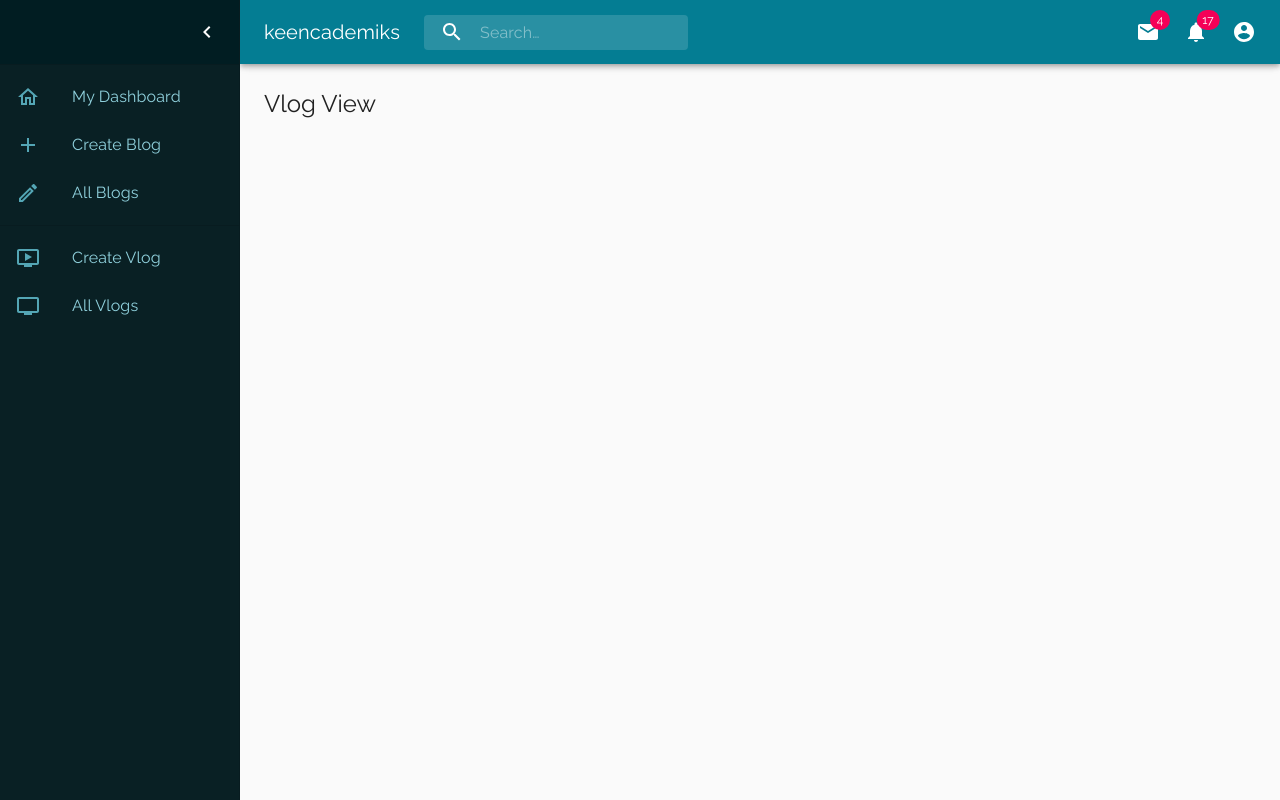
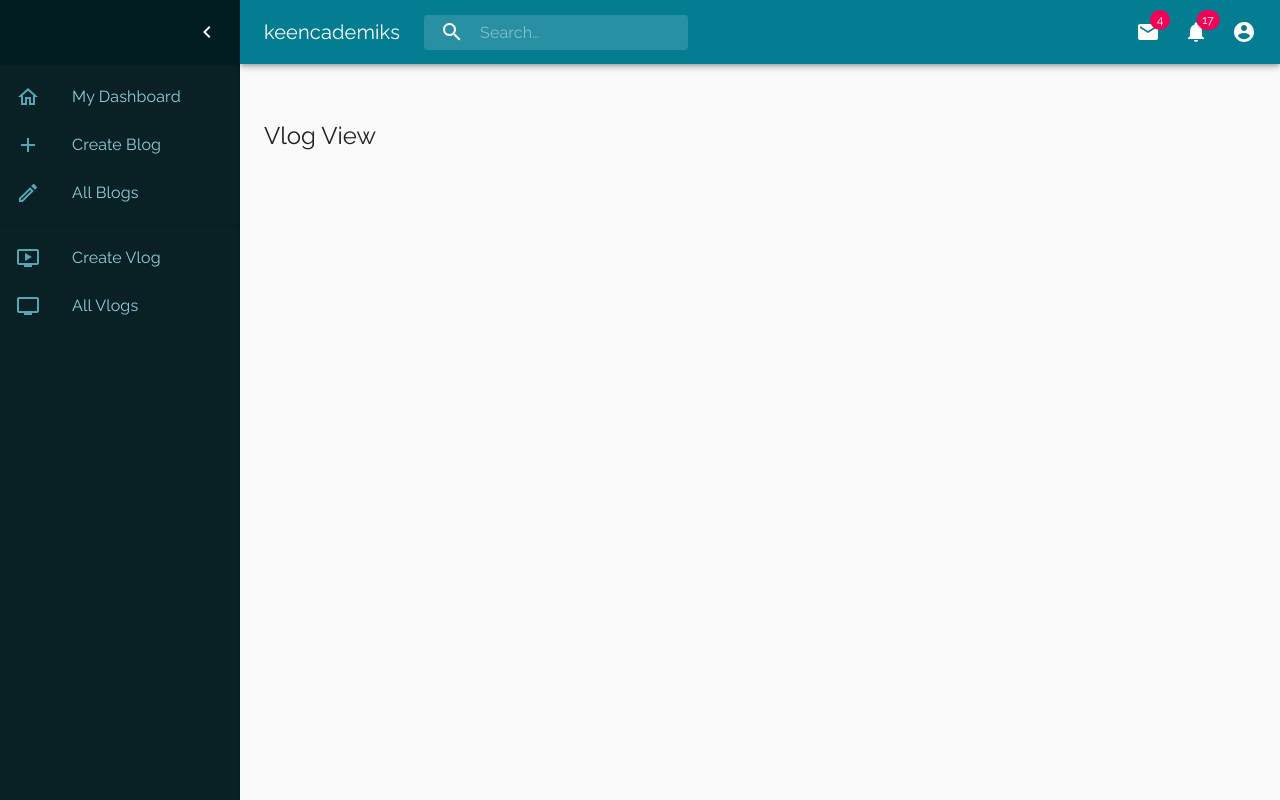
Before and after one commit to techam-group/keenclient, a React (Create React App) app: page /dashboard/vlogs/1 in a window 1280 px wide. Built offline with nearby package versions, Linux system fonts and the light colour scheme.

Commit message:
add more spacing to dashboard content

```diff
--- a/src/styles/dashboard/layouts/dashboardBase.styles.js
+++ b/src/styles/dashboard/layouts/dashboardBase.styles.js
@@ -11,7 +11,7 @@ export const useStyles = makeStyles(theme => ({
   drawerHeader: {
     display: 'flex',
     alignItems: 'center',
-    padding: theme.spacing(0, 1),
+    padding: theme.spacing(6, 1),
     ...theme.mixins.toolbar,
     justifyContent: 'flex-end',
   },
```
